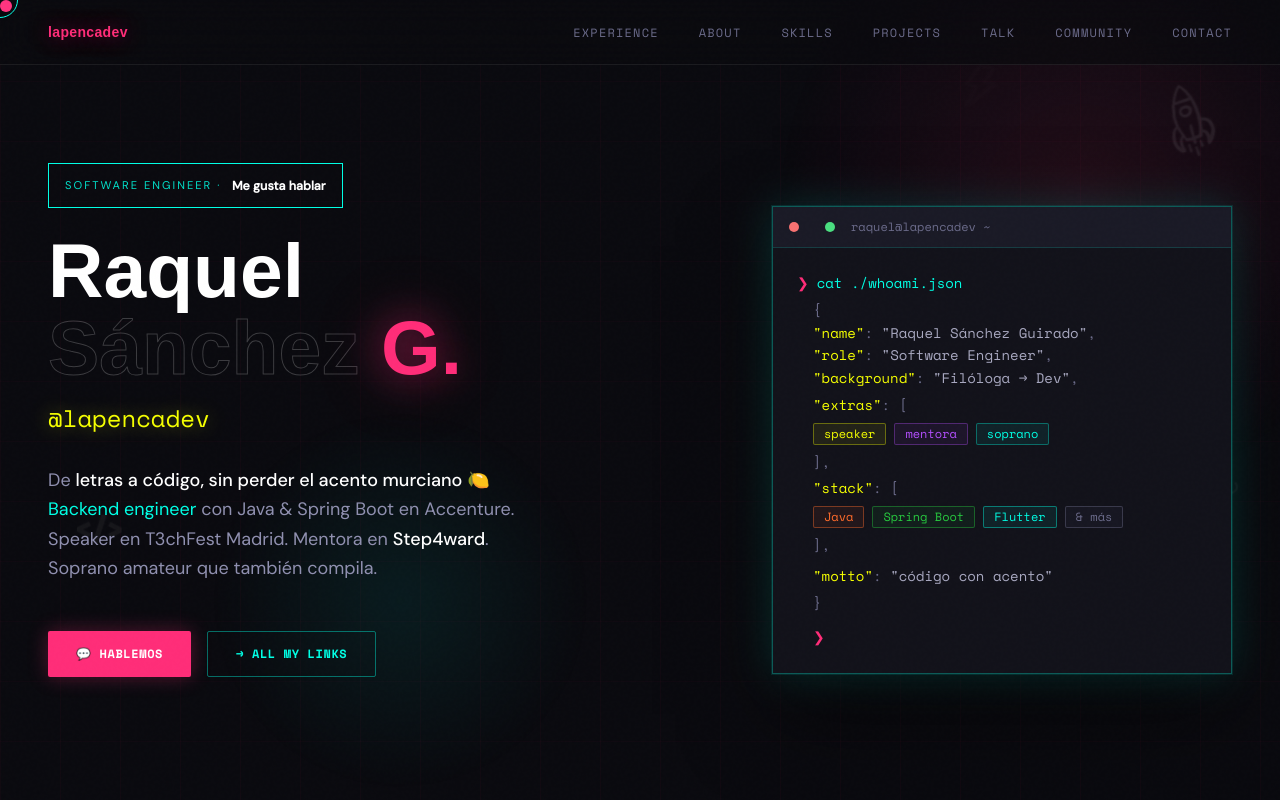
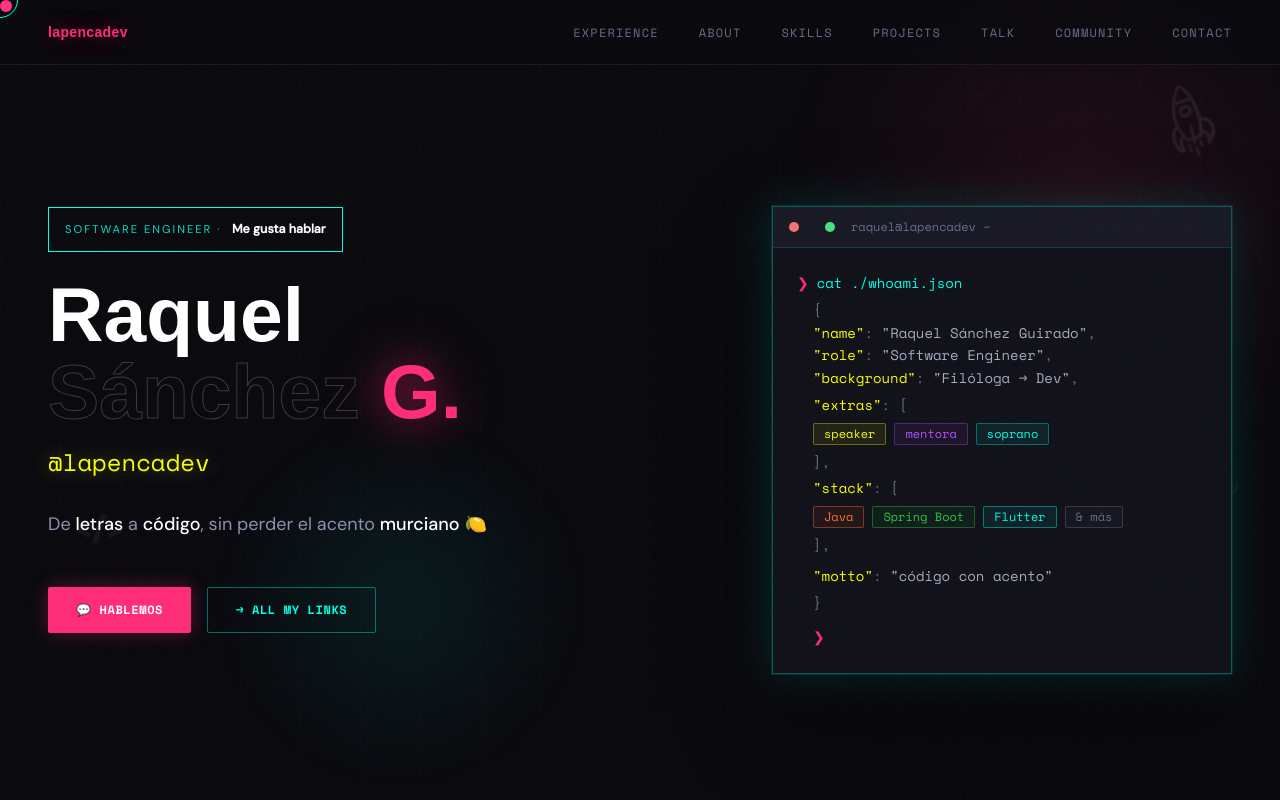
Before and after one commit to lapencadev/lapencadev.github.io, a React (Vite) app: page / in a window 1280 px wide. Shown: the top 800 px of the page. Built offline with nearby package versions, Linux system fonts and the light colour scheme; a web font is replaced by a local one.

Commit message:
Actualizar Hero desc corta

```diff
--- a/src/components/Hero.jsx
+++ b/src/components/Hero.jsx
@@ -71,12 +71,11 @@ export default function Hero() {
         <p className="font-mono text-2xl mb-8" style={{ color: 'var(--neon-yellow)', textShadow: '0 0 20px rgba(245,255,0,0.4)', animation: 'fadeInUp 0.6s 0.2s ease both' }}>
           @lapencadev
         </p>
-         <p className="text-lg leading-relaxed max-w-lg mb-12" style={{ color: '#9090b0', animation: 'fadeInUp 0.6s 0.3s ease both' }}>
-          De <strong className="text-white font-medium">letras a código, sin perder el acento murciano</strong> 🍋<br />
-          <span style={{ color: 'var(--neon-cyan)' }}>Backend engineer</span> con Java & Spring Boot en Accenture.
-          Speaker en T3chFest Madrid. Mentora en <strong className="text-white font-medium">Step4ward</strong>.
-          Soprano amateur que también compila.
-        </p>
+<p className="text-lg leading-relaxed max-w-lg mb-12" style={{ color: '#9090b0', animation: 'fadeInUp 0.6s 0.3s ease both' }}>
+  De <strong className="text-white font-medium">letras</strong> a{' '}
+  <strong className="text-white font-medium">código</strong>, sin perder el acento{' '}
+  <strong className="text-white font-medium">murciano</strong> 🍋
+</p>
         <div className="flex gap-4 flex-wrap" style={{ animation: 'fadeInUp 0.6s 0.4s ease both' }}>
           <a href="#contact" className="inline-flex items-center gap-2 font-mono text-xs font-bold uppercase tracking-wider px-7 py-3.5 rounded-sm transition-all"
             style={{ background: 'var(--neon-pink)', color: '#fff', boxShadow: '0 0 20px rgba(255,45,120,0.3)' }}
```
